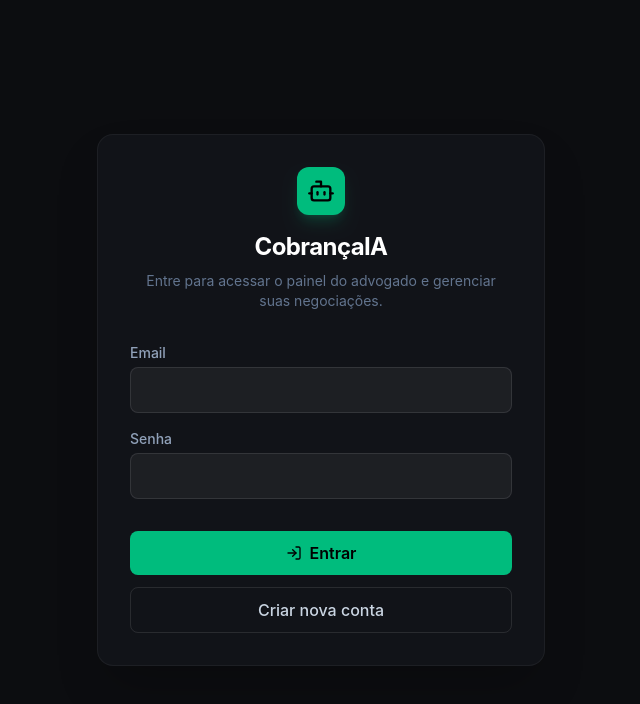
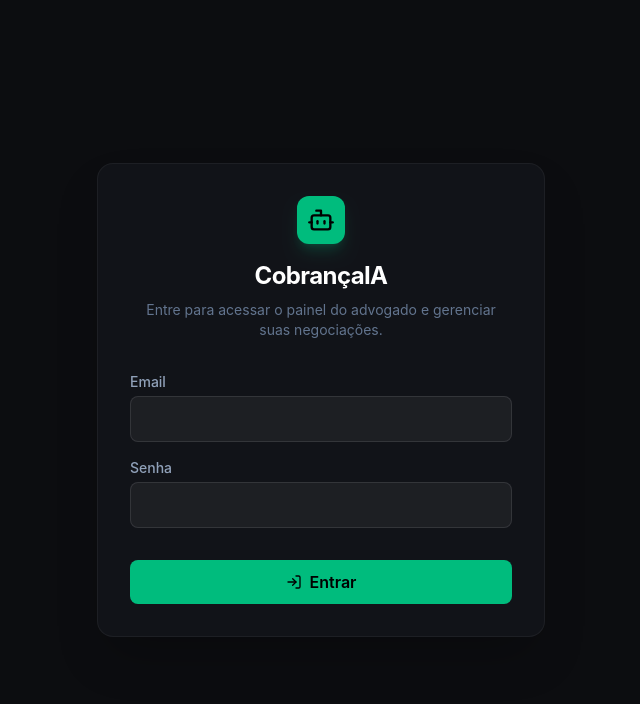
Before and after one commit to edsonbastos2/Solu-o-de-Cobran-a-IA, a Next.js app: page /login in a window 1280 px wide. Shown: the top 704 px of the page, without its empty margins (319-959 px from the left). Built offline with nearby package versions, Linux system fonts and the light colour scheme; no server answers.

Commit message:
feat: remove sign-up functionality from login page
Restrict access to the application by disabling the sign-up feature, ensuring only existing users can log in.

```diff
--- a/app/login/page.tsx
+++ b/app/login/page.tsx
@@ -43,25 +43,6 @@ export default function LoginPage() {
     } else {
       router.push('/');
     }
-  };
-
-  const handleSignUp = async () => {
-    if (!supabase) {
-      setError('Configuração do Supabase ausente.');
-      return;
-    }
-    setLoading(true);
-    setError('');
-    const { error } = await supabase.auth.signUp({
-      email,
-      password,
-    });
-    if (error) {
-      setError(error.message);
-    } else {
-      setError('Verifique seu email para confirmar o cadastro (ou tente fazer login se estiver desabilitado).');
-    }
-    setLoading(false);
   };
 
   return (
@@ -116,14 +97,6 @@ export default function LoginPage() {
               <LogIn className="w-4 h-4" />
               {loading ? 'Entrando...' : 'Entrar'}
             </button>
-            <button
-              type="button"
-              onClick={handleSignUp}
-              disabled={loading}
-              className="w-full bg-transparent border border-white/10 hover:bg-white/5 text-slate-300 font-medium py-2.5 rounded-lg transition-colors disabled:opacity-50"
-            >
-              Criar nova conta
-            </button>
           </div>
         </form>
       </motion.div>
```
